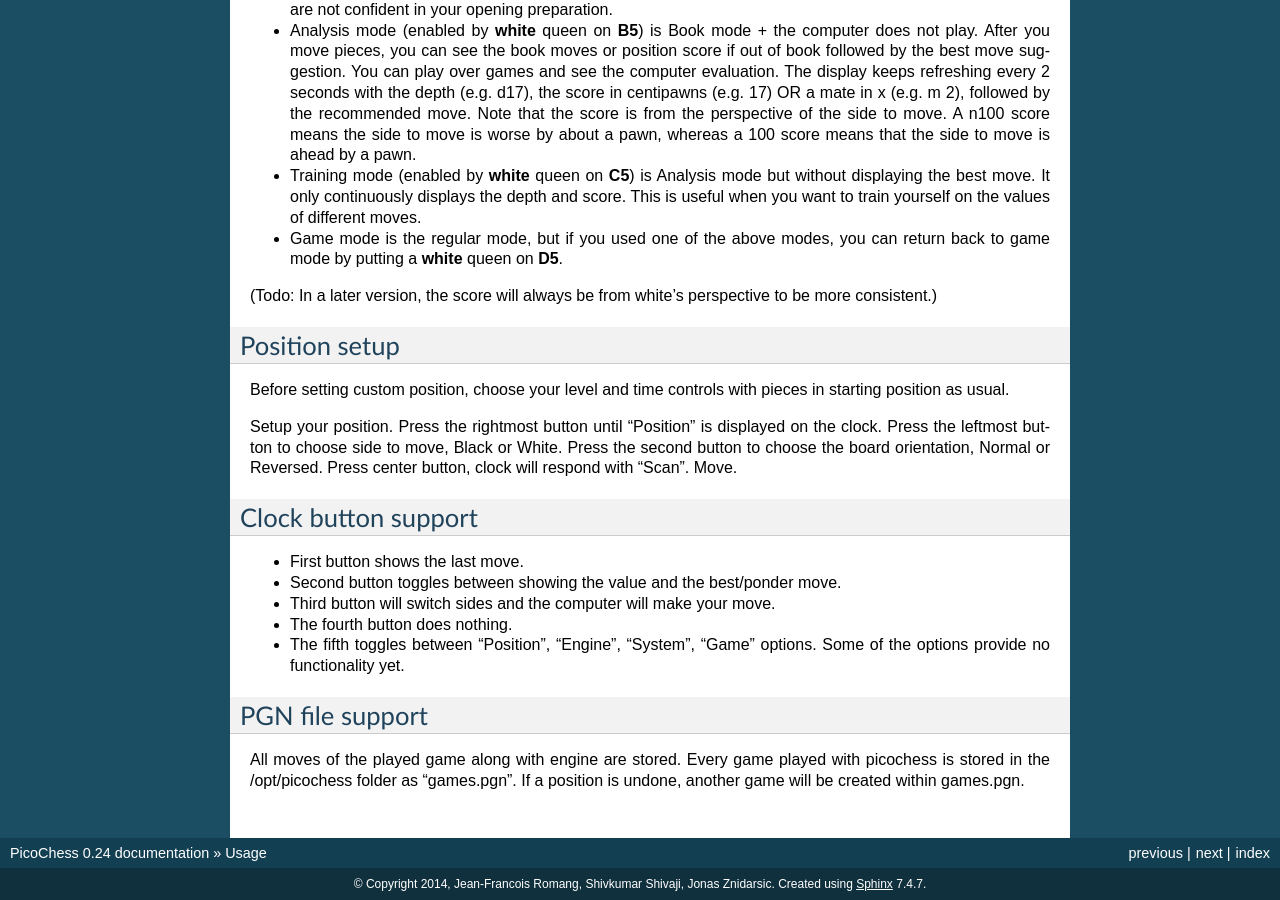
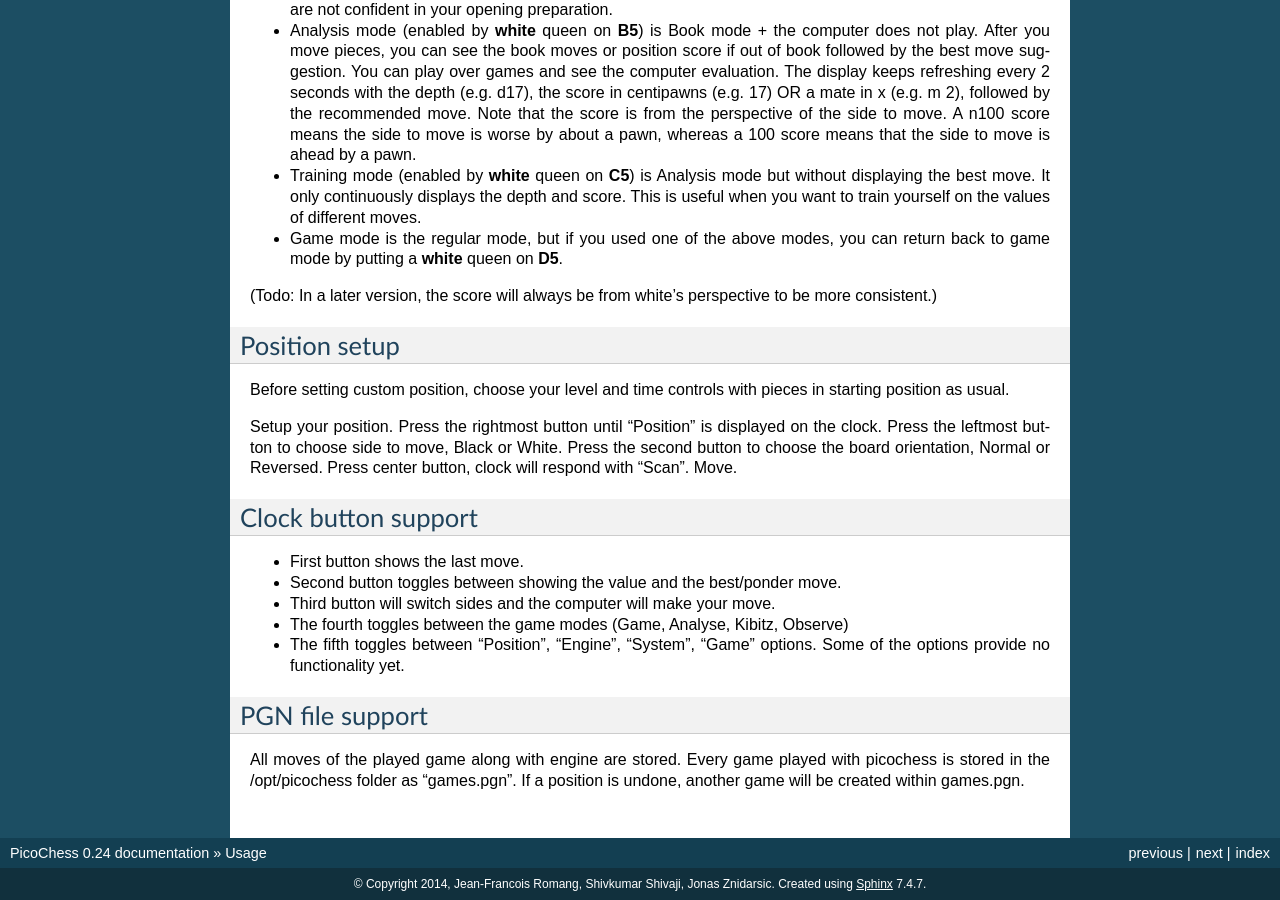
Before and after one commit to jromang/picochess, a Sphinx documentation site: the page built from docs/usage.rst, in a window 1280 px wide and 900 px high, scrolled down 1900 px. Built offline with Sphinx 7.4.7, drawn with Linux system fonts in a browser that asks for light colours.

```diff
--- a/docs/usage.rst
+++ b/docs/usage.rst
@@ -106,7 +106,7 @@ Clock button support
 * First button shows the last move.
 * Second button toggles between showing the value and the best/ponder move.
 * Third button will switch sides and the computer will make your move.
-* The fourth button does nothing.
+* The fourth toggles between the game modes (Game, Analyse, Kibitz, Observe)
 * The fifth toggles between "Position", "Engine", "System", "Game" options. Some of the options provide no functionality yet.
 
 PGN file support
--- a/utilities.py
+++ b/utilities.py
@@ -30,7 +30,7 @@ except ImportError:
 
 
 # picochess version
-version = '040'
+version = '041'
 
 event_queue = queue.Queue()
 display_devices = []
```
